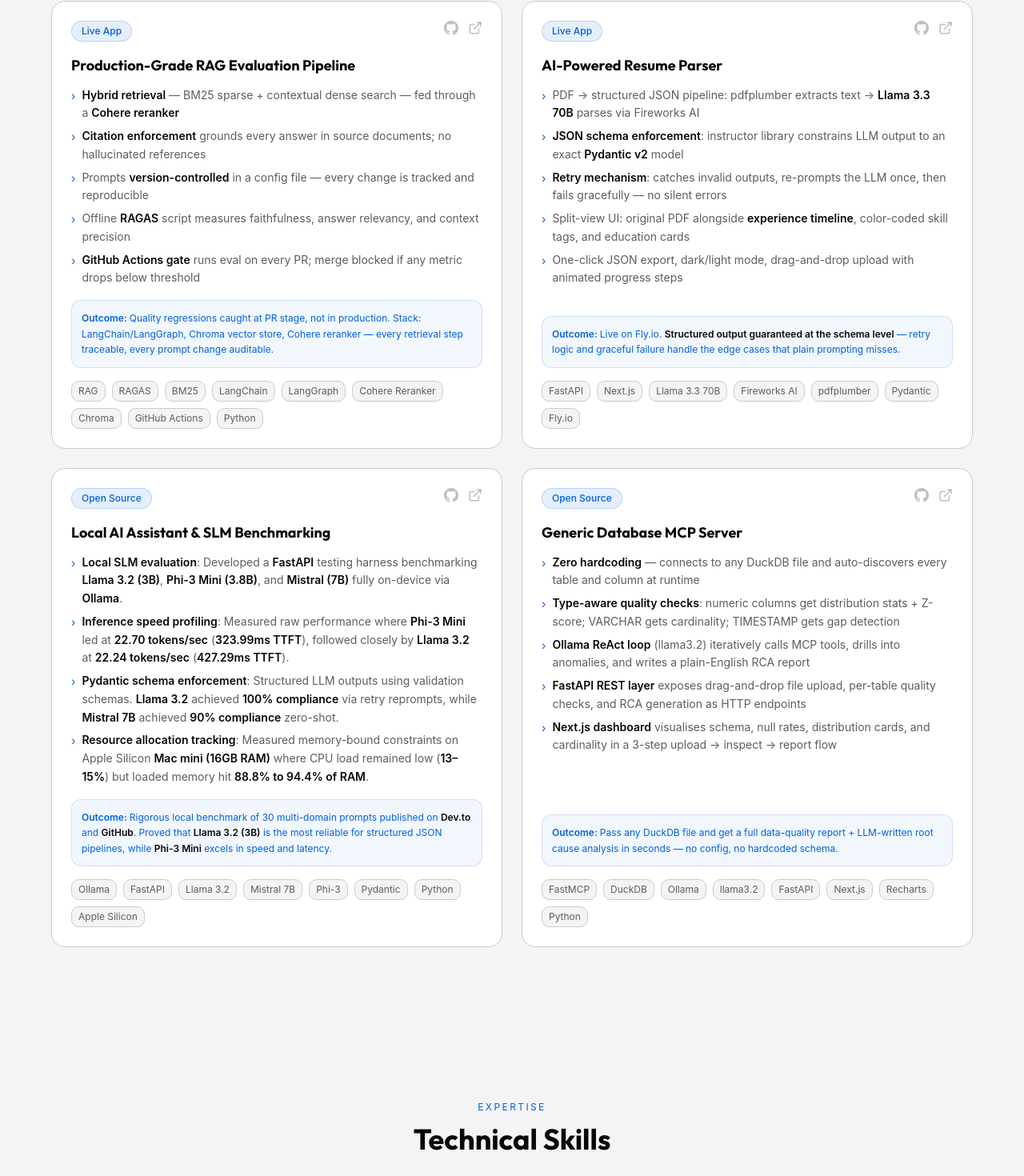
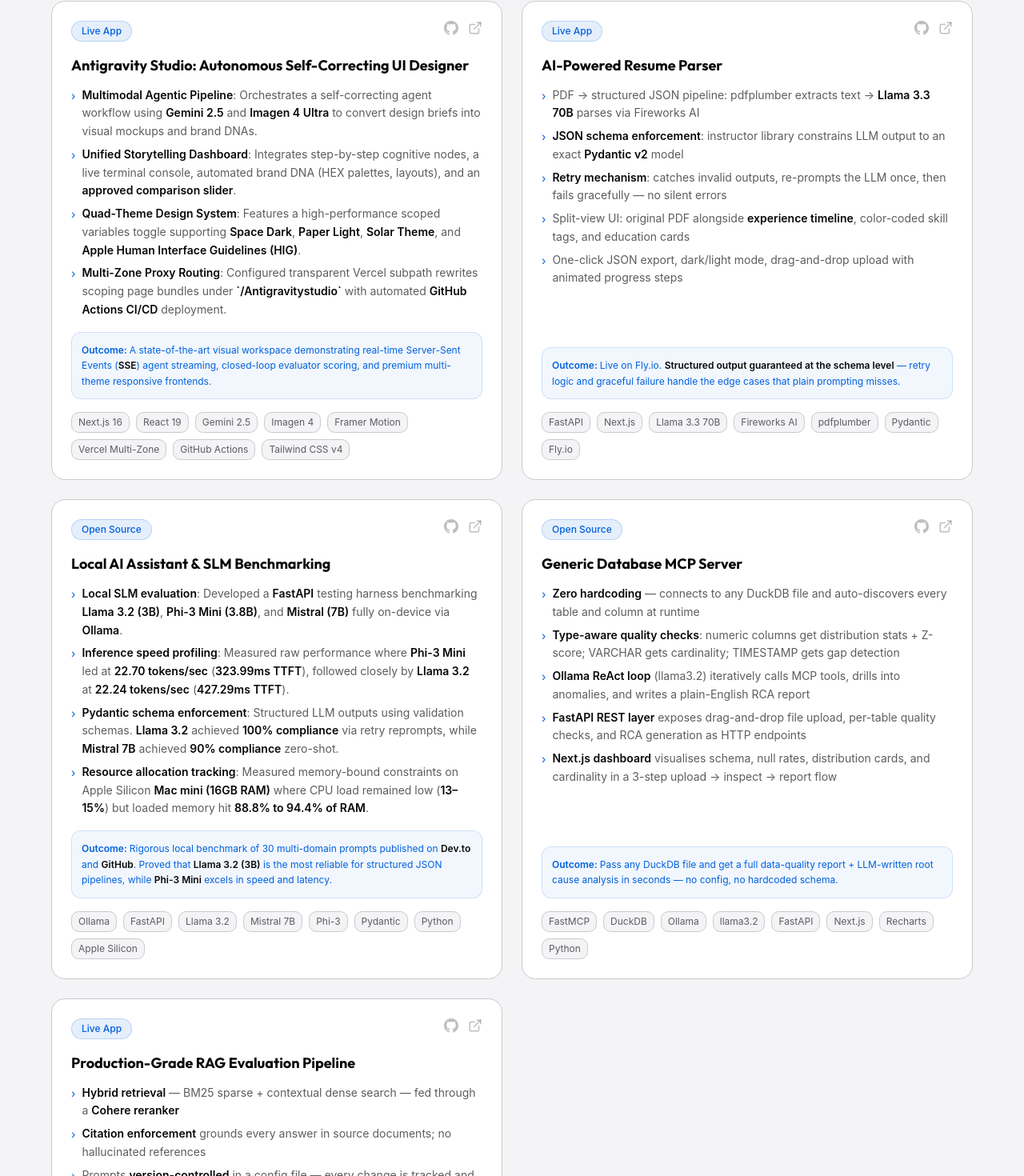
Before and after one commit to hargurjeet/portfolio, a Next.js app: page / in a window 1280 px wide. Shown: the part 3975-5445 px from the top of the page at 80% size. Built offline with nearby package versions, Linux system fonts and the light colour scheme.

Commit message:
Add Antigravity Studio to the top of Featured Projects and move RAG Pipeline to the bottom

```diff
--- a/components/Projects.tsx
+++ b/components/Projects.tsx
@@ -7,20 +7,19 @@ import { GitHubIcon } from "@/components/Icons";
 
 const projects = [
   {
-    title: "Production-Grade RAG Evaluation Pipeline",
+    title: "Antigravity Studio: Autonomous Self-Correcting UI Designer",
     description: [
-      "**Hybrid retrieval** — BM25 sparse + contextual dense search — fed through a **Cohere reranker**",
-      "**Citation enforcement** grounds every answer in source documents; no hallucinated references",
-      "Prompts **version-controlled** in a config file — every change is tracked and reproducible",
-      "Offline **RAGAS** script measures faithfulness, answer relevancy, and context precision",
-      "**GitHub Actions gate** runs eval on every PR; merge blocked if any metric drops below threshold",
+      "**Multimodal Agentic Pipeline**: Orchestrates a self-correcting agent workflow using **Gemini 2.5** and **Imagen 4 Ultra** to convert design briefs into visual mockups and brand DNAs.",
+      "**Unified Storytelling Dashboard**: Integrates step-by-step cognitive nodes, a live terminal console, automated brand DNA (HEX palettes, layouts), and an **approved comparison slider**.",
+      "**Quad-Theme Design System**: Features a high-performance scoped variables toggle supporting **Space Dark**, **Paper Light**, **Solar Theme**, and **Apple Human Interface Guidelines (HIG)**.",
+      "**Multi-Zone Proxy Routing**: Configured transparent Vercel subpath rewrites scoping page bundles under **`/Antigravitystudio`** with automated **GitHub Actions CI/CD** deployment.",
     ],
     outcome:
-      "Quality regressions caught at PR stage, not in production. Stack: LangChain/LangGraph, Chroma vector store, Cohere reranker — every retrieval step traceable, every prompt change auditable.",
-    tags: ["RAG", "RAGAS", "BM25", "LangChain", "LangGraph", "Cohere Reranker", "Chroma", "GitHub Actions", "Python"],
+      "A state-of-the-art visual workspace demonstrating real-time Server-Sent Events (**SSE**) agent streaming, closed-loop evaluator scoring, and premium multi-theme responsive frontends.",
+    tags: ["Next.js 16", "React 19", "Gemini 2.5", "Imagen 4", "Framer Motion", "Vercel Multi-Zone", "GitHub Actions", "Tailwind CSS v4"],
     badge: "Live App",
-    githubUrl: "https://github.com/hargurjeet/hybrid-rag",
-    liveUrl: "https://huggingface.co/spaces/Hargurjeet/hybrid-rag-nextjs",
+    githubUrl: "https://github.com/hargurjeet/image-generator-nextjs",
+    liveUrl: "https://hargurjeet.dev/Antigravitystudio",
   },
   {
     title: "AI-Powered Resume Parser",
@@ -68,6 +67,22 @@ const projects = [
     badge: "Open Source",
     githubUrl: "https://github.com/hargurjeet/database-mcp",
     liveUrl: "https://github.com/hargurjeet/database-mcp",
+  },
+  {
+    title: "Production-Grade RAG Evaluation Pipeline",
+    description: [
+      "**Hybrid retrieval** — BM25 sparse + contextual dense search — fed through a **Cohere reranker**",
+      "**Citation enforcement** grounds every answer in source documents; no hallucinated references",
+      "Prompts **version-controlled** in a config file — every change is tracked and reproducible",
+      "Offline **RAGAS** script measures faithfulness, answer relevancy, and context precision",
+      "**GitHub Actions gate** runs eval on every PR; merge blocked if any metric drops below threshold",
+    ],
+    outcome:
+      "Quality regressions caught at PR stage, not in production. Stack: LangChain/LangGraph, Chroma vector store, Cohere reranker — every retrieval step traceable, every prompt change auditable.",
+    tags: ["RAG", "RAGAS", "BM25", "LangChain", "LangGraph", "Cohere Reranker", "Chroma", "GitHub Actions", "Python"],
+    badge: "Live App",
+    githubUrl: "https://github.com/hargurjeet/hybrid-rag",
+    liveUrl: "https://huggingface.co/spaces/Hargurjeet/hybrid-rag-nextjs",
   },
 ];
 
```
